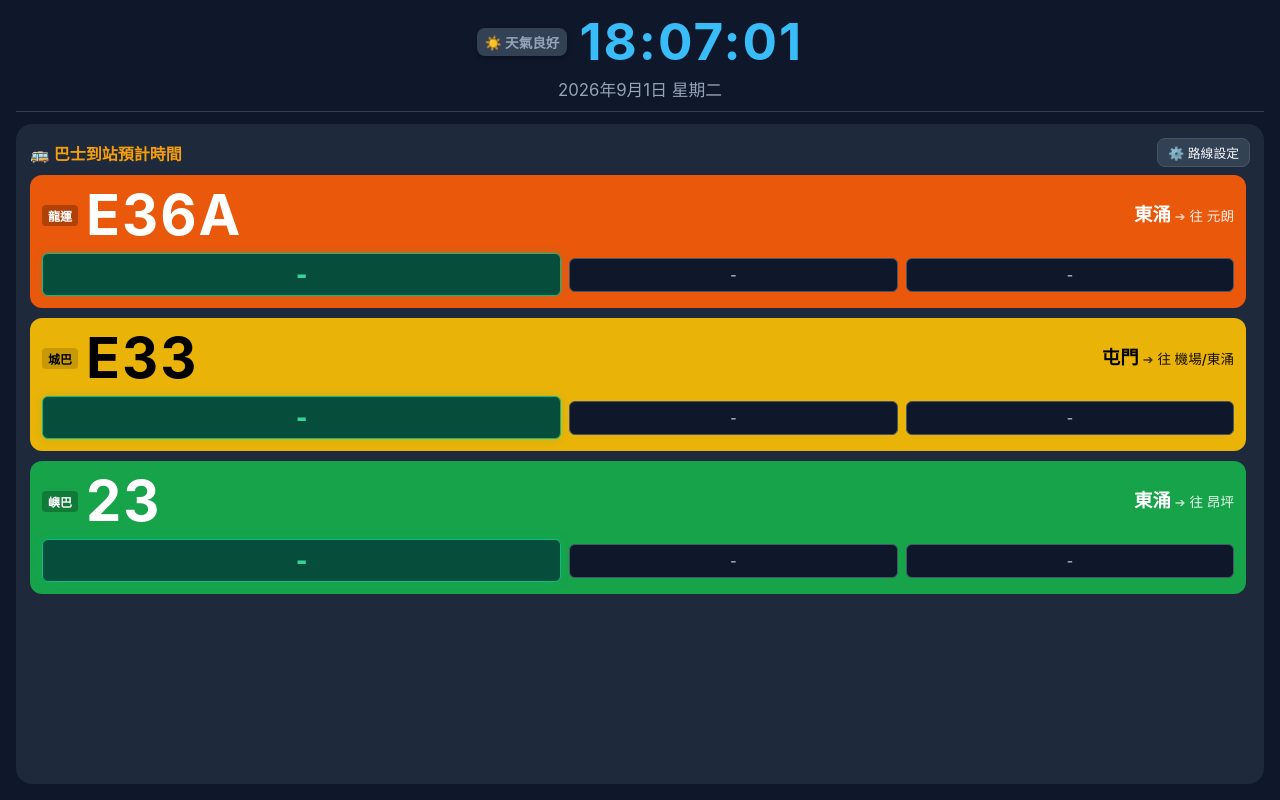
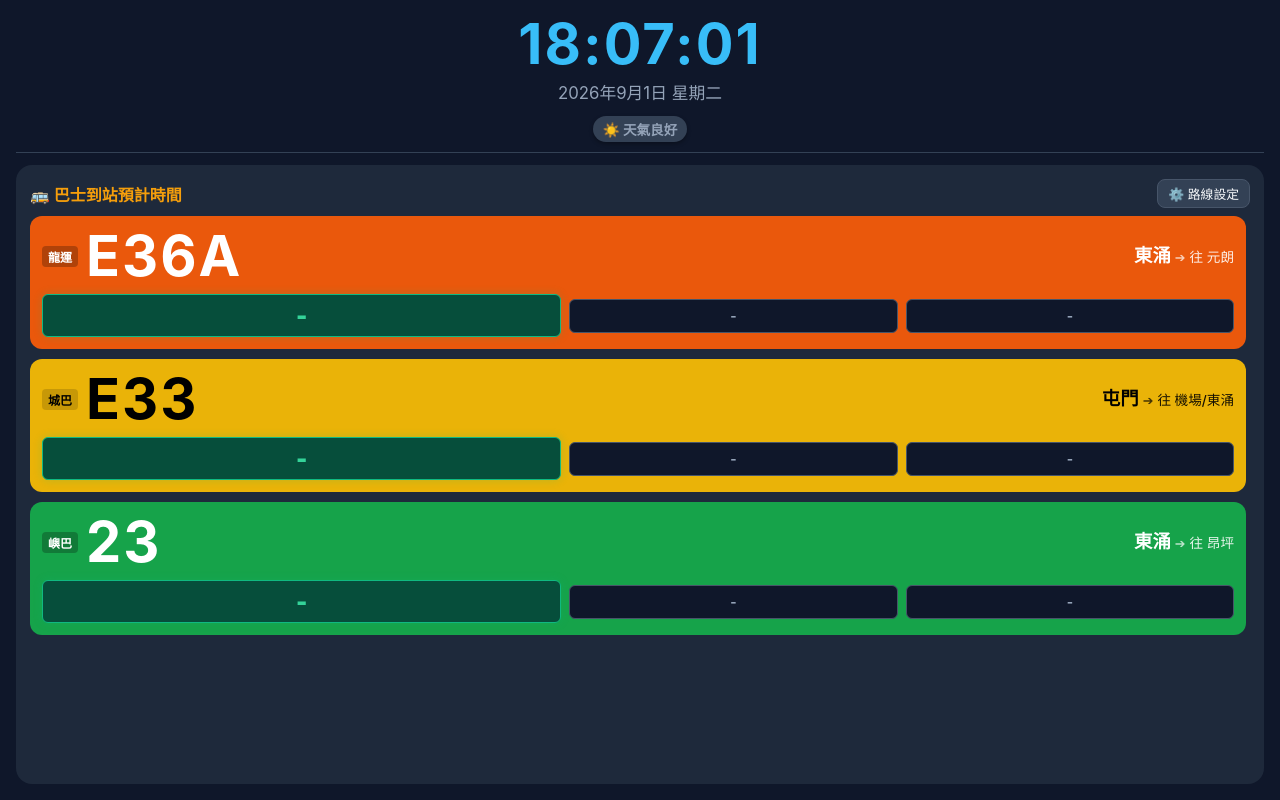
Before and after one commit to bestD430/BusTime, a plain HTML site: page index.html in a window 1280 px wide. Drawn offline with Linux system fonts and the light colour scheme; no server answers.

Commit message:
Update index.html

```diff
--- a/index.html
+++ b/index.html
@@ -32,27 +32,50 @@
             display: flex;
             align-items: center;
             justify-content: center;
+        }
+
+        #clock {
+            font-size: 3.5rem;
+            font-weight: 700;
+            letter-spacing: 2px;
+            color: #38bdf8;
+            line-height: 1;
+        }
+        #date {
+            font-size: 1.05rem;
+            color: #94a3b8;
+            margin-top: 2px;
+            text-align: center;
+        }
+
+        /* 日期下方的天氣整合區域 */
+        .weather-sub-bar {
+            display: flex;
+            align-items: center;
+            justify-content: center;
             gap: 12px;
+            margin-top: 6px;
+            flex-wrap: wrap;
         }
 
         .weather-info-box {
             display: flex;
             align-items: center;
-            gap: 8px;
+            gap: 6px;
             background: #1e293b;
-            padding: 4px 10px;
-            border-radius: 12px;
+            padding: 3px 10px;
+            border-radius: 20px;
             border: 1px solid #334155;
         }
 
         .weather-icon {
-            width: 32px;
-            height: 32px;
+            width: 26px;
+            height: 26px;
             object-fit: contain;
         }
 
         .weather-temp {
-            font-size: 1.2rem;
+            font-size: 1.1rem;
             font-weight: bold;
             color: #38bdf8;
         }
@@ -62,15 +85,14 @@
             align-items: center;
             gap: 6px;
             flex-wrap: wrap;
-            justify-content: center;
         }
 
         .warning-badge {
             display: inline-flex;
             align-items: center;
             justify-content: center;
-            padding: 4px 8px;
-            border-radius: 8px;
+            padding: 3px 10px;
+            border-radius: 20px;
             font-size: 0.85rem;
             font-weight: bold;
             color: #ffffff;
@@ -85,26 +107,12 @@
         .badge-tc { background: #ea580c; color: #fff; }
         .badge-ts { background: #7c3aed; color: #fff; }
 
-        #clock {
-            font-size: 3.2rem;
-            font-weight: 700;
-            letter-spacing: 2px;
-            color: #38bdf8;
-            line-height: 1;
-        }
-        #date {
-            font-size: 1.05rem;
-            color: #94a3b8;
-            margin-top: 4px;
-            text-align: center;
-        }
-
         main {
             display: flex;
             flex: 1;
             flex-direction: column;
             gap: 16px;
-            height: calc(100% - 110px);
+            height: calc(100% - 130px);
             overflow: hidden;
         }
 
@@ -296,6 +304,12 @@
 
     <header>
         <div class="clock-container">
+            <div id="clock">00:00:00</div>
+        </div>
+        <div id="date">--年--月--日 星期-</div>
+
+        <!-- 天氣資訊放於日期下方 -->
+        <div class="weather-sub-bar">
             <div class="weather-info-box" id="weather-info-box" style="display: none;">
                 <img id="weather-icon" class="weather-icon" src="" alt="weather icon" />
                 <span id="weather-temp" class="weather-temp">--°C</span>
@@ -303,11 +317,7 @@
             <div class="weather-warnings" id="weather-warnings">
                 <span class="warning-badge badge-none">☀️ 天氣良好</span>
             </div>
-            <div>
-                <div id="clock">00:00:00</div>
-            </div>
         </div>
-        <div id="date">--年--月--日 星期-</div>
     </header>
 
     <main>
@@ -328,7 +338,7 @@
                 <button class="modal-close" onclick="closeSettings()">&times;</button>
             </div>
             <div class="hint-text">
-                💡 已新增實時天氣圖示及氣溫顯示。
+                💡 天氣資訊已調整至日期下方顯示。
             </div>
             <div class="config-list" id="config-list"></div>
             <div class="modal-footer">
@@ -392,7 +402,6 @@
                         weatherBox.style.display = 'flex';
                     }
                     if (rhrData.temperature && rhrData.temperature.data && rhrData.temperature.data.length > 0) {
-                        // 優先尋找天文台總部或第一個測量點氣溫
                         const hkoTemp = rhrData.temperature.data.find(t => t.place === "香港天文台") || rhrData.temperature.data[0];
                         weatherTemp.innerText = `${hkoTemp.value}°C`;
                     }
```
